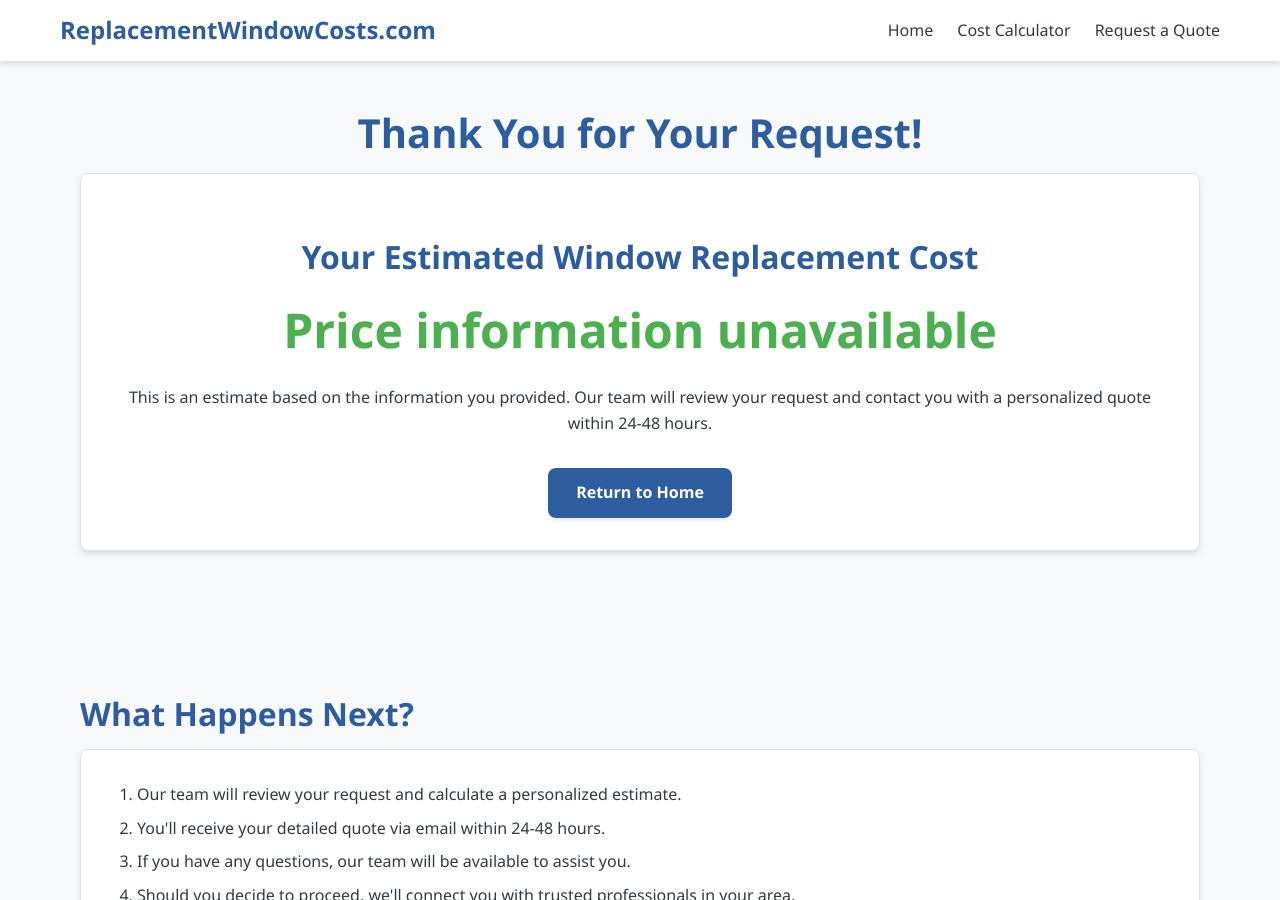
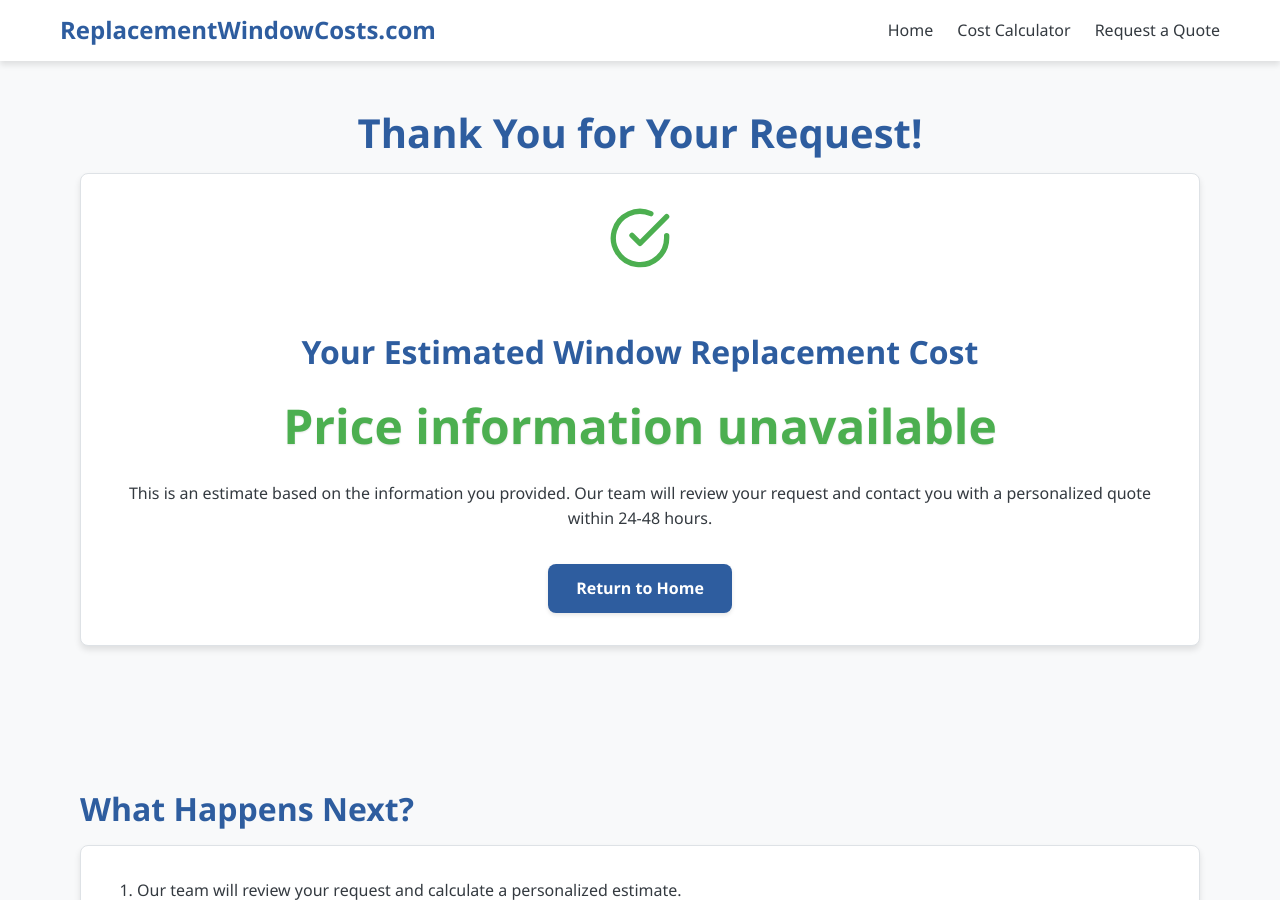
Before and after one commit to tim-amredev/replacement-window-costs, a Jekyll site: the page built from thankyou.html, in a window 1280 px wide and 900 px high. Built offline with Jekyll 4.4.1, drawn with Linux system fonts in a browser that asks for light colours.

Commit message:
Update thankyou.html

```diff
--- a/thankyou.html
+++ b/thankyou.html
@@ -7,6 +7,8 @@ title: Thank You
   <div class="section" style="text-align: center; padding: 3rem 0;">
     <h1>Thank You for Your Request!</h1>
     <div class="card">
+      <svg xmlns="http://www.w3.org/2000/svg" width="64" height="64" viewBox="0 0 24 24" fill="none" stroke="#4caf50" stroke-width="2" stroke-linecap="round" stroke-linejoin="round" style="margin: 0 auto 1.5rem;"><path d="M22 11.08V12a10 10 0 1 1-5.93-9.14"></path><polyline points="22 4 12 14.01 9 11.01"></polyline></svg>
+
       <h2>Your Estimated Window Replacement Cost</h2>
       <p class="price" id="quoted-price">$0</p>
       <p>This is an estimate based on the information you provided. Our team will review your request and contact you with a personalized quote within 24-48 hours.</p>
```
